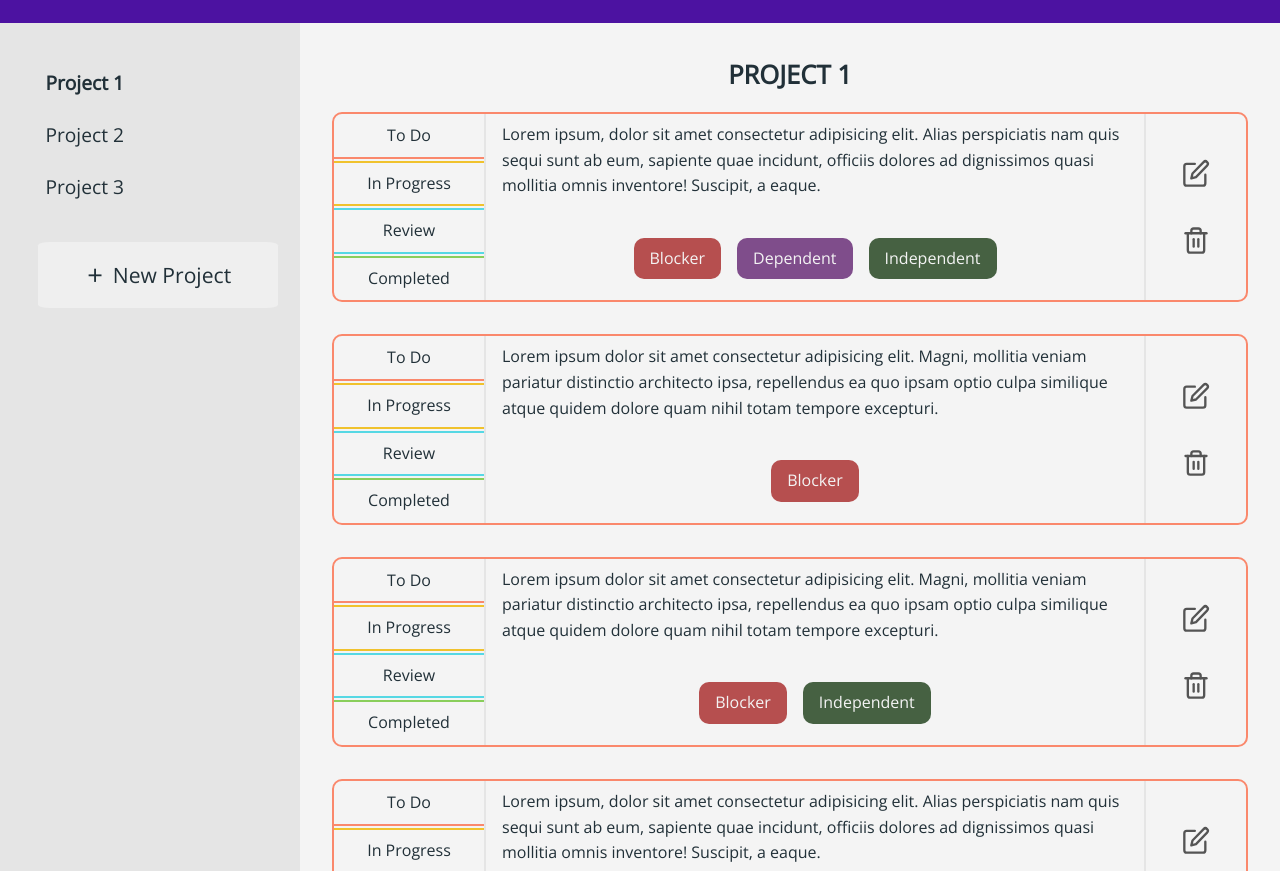
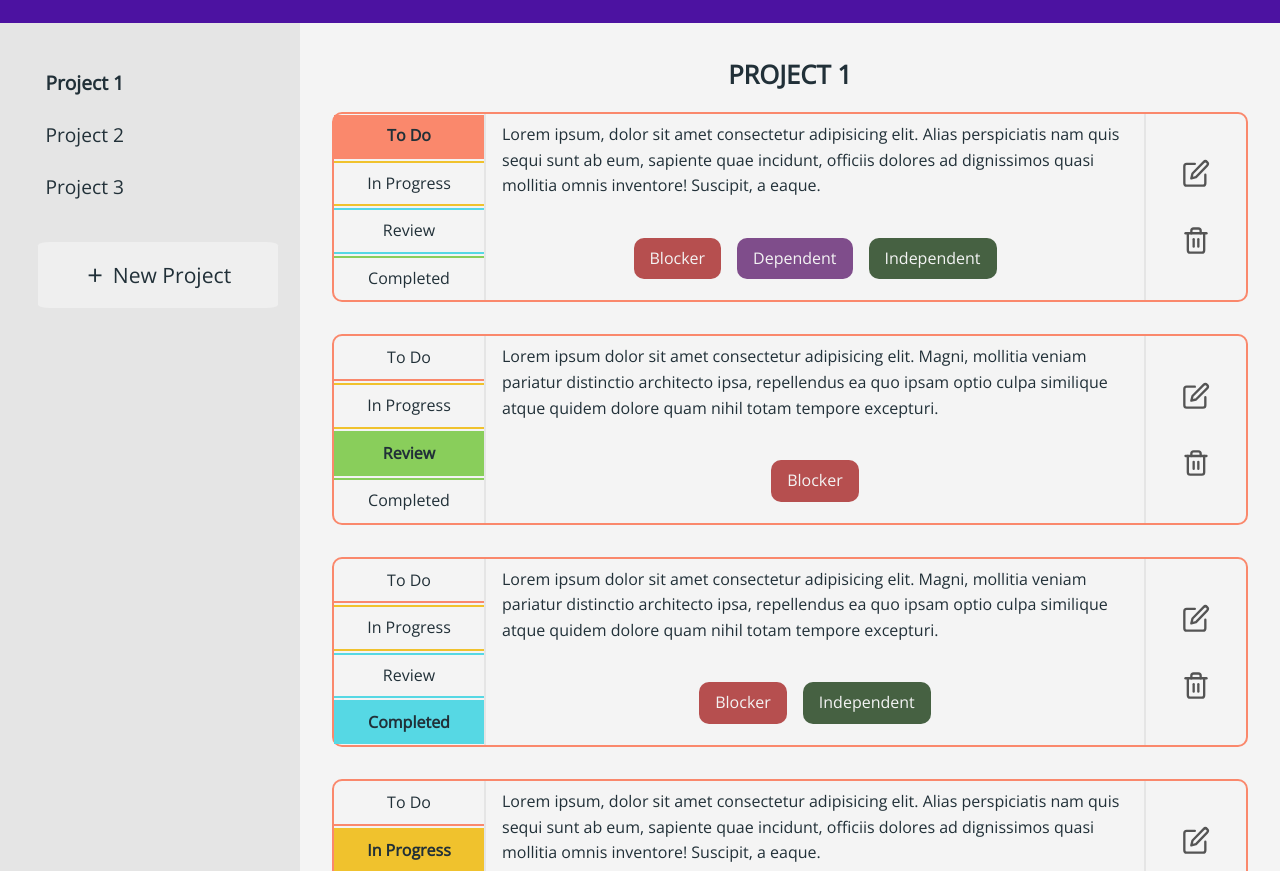
Before and after one commit to lenablechmann/devBoardApp, a plain HTML site: page dist/index.html in a window 1280 px wide. Shown: the part 81-952 px from the top of the page. Drawn offline with nearby package versions, Linux system fonts and the light colour scheme; files whose address does not match are found by name.

Commit message:
highlight checked status choices

```diff
--- a/dist/index.html
+++ b/dist/index.html
@@ -37,7 +37,7 @@
         <div class="active-project" id="project-232">PROJECT 1</div>
         <div class="card" id="issue-3435">
             <div class="card-left">
-                <div class="status-choice todo--unchecked">To Do</div>
+                <div class="status-choice todo--checked">To Do</div>
                 <div class="status-choice progress--unchecked">In Progress</div>
                 <div class="status-choice review--unchecked">Review</div>
                 <div class="status-choice completed--unchecked">Completed</div>
@@ -57,7 +57,7 @@
             <div class="card-left">
                 <div class="status-choice todo--unchecked">To Do</div>
                 <div class="status-choice progress--unchecked">In Progress</div>
-                <div class="status-choice review--unchecked">Review</div>
+                <div class="status-choice review--checked">Review</div>
                 <div class="status-choice completed--unchecked">Completed</div>
             </div>
             <div class="card-top">Lorem ipsum dolor sit amet consectetur adipisicing elit. Magni, mollitia veniam pariatur distinctio architecto ipsa, repellendus ea quo ipsam optio culpa similique atque quidem dolore quam nihil totam tempore excepturi.</div>
@@ -74,7 +74,7 @@
                 <div class="status-choice todo--unchecked">To Do</div>
                 <div class="status-choice progress--unchecked">In Progress</div>
                 <div class="status-choice review--unchecked">Review</div>
-                <div class="status-choice completed--unchecked">Completed</div>
+                <div class="status-choice completed--checked">Completed</div>
             </div>
             <div class="card-top">Lorem ipsum dolor sit amet consectetur adipisicing elit. Magni, mollitia veniam pariatur distinctio architecto ipsa, repellendus ea quo ipsam optio culpa similique atque quidem dolore quam nihil totam tempore excepturi.</div>
             <div class="card-btm">
@@ -89,7 +89,7 @@
         <div class="card">
             <div class="card-left">
                 <div class="status-choice todo--unchecked">To Do</div>
-                <div class="status-choice progress--unchecked">In Progress</div>
+                <div class="status-choice progress--checked">In Progress</div>
                 <div class="status-choice review--unchecked">Review</div>
                 <div class="status-choice completed--unchecked">Completed</div>
             </div>
--- a/src/style.scss
+++ b/src/style.scss
@@ -285,6 +285,32 @@ body {
 		.completed--unchecked:hover {
 			background-color: rgba($color-complete, 0.3);
 		}
+		.todo--checked {
+			border-bottom: 2px solid $color-todo;
+			background-color: $color-todo;
+			color: $color-text-dark;
+			font-weight: 700;
+		}
+		.progress--checked {
+			border-bottom: 2px solid $color-progress;
+			border-top: 2px solid $color-progress;
+			background-color: $color-progress;
+			color: $color-text-dark;
+			font-weight: 700;
+		}
+		.review--checked {
+			border-bottom: 2px solid $color-complete;
+			border-top: 2px solid $color-complete;
+			background-color: $color-complete;
+			color: $color-text-dark;
+			font-weight: 700;
+		}
+		.completed--checked {
+			border-top: 2px solid $color-review;
+			background-color: $color-review;
+			color: $color-text-dark;
+			font-weight: 700;
+		}
 	}
 
 	.card-top {
```
Also changed, not shown: dist/css/style.css.
